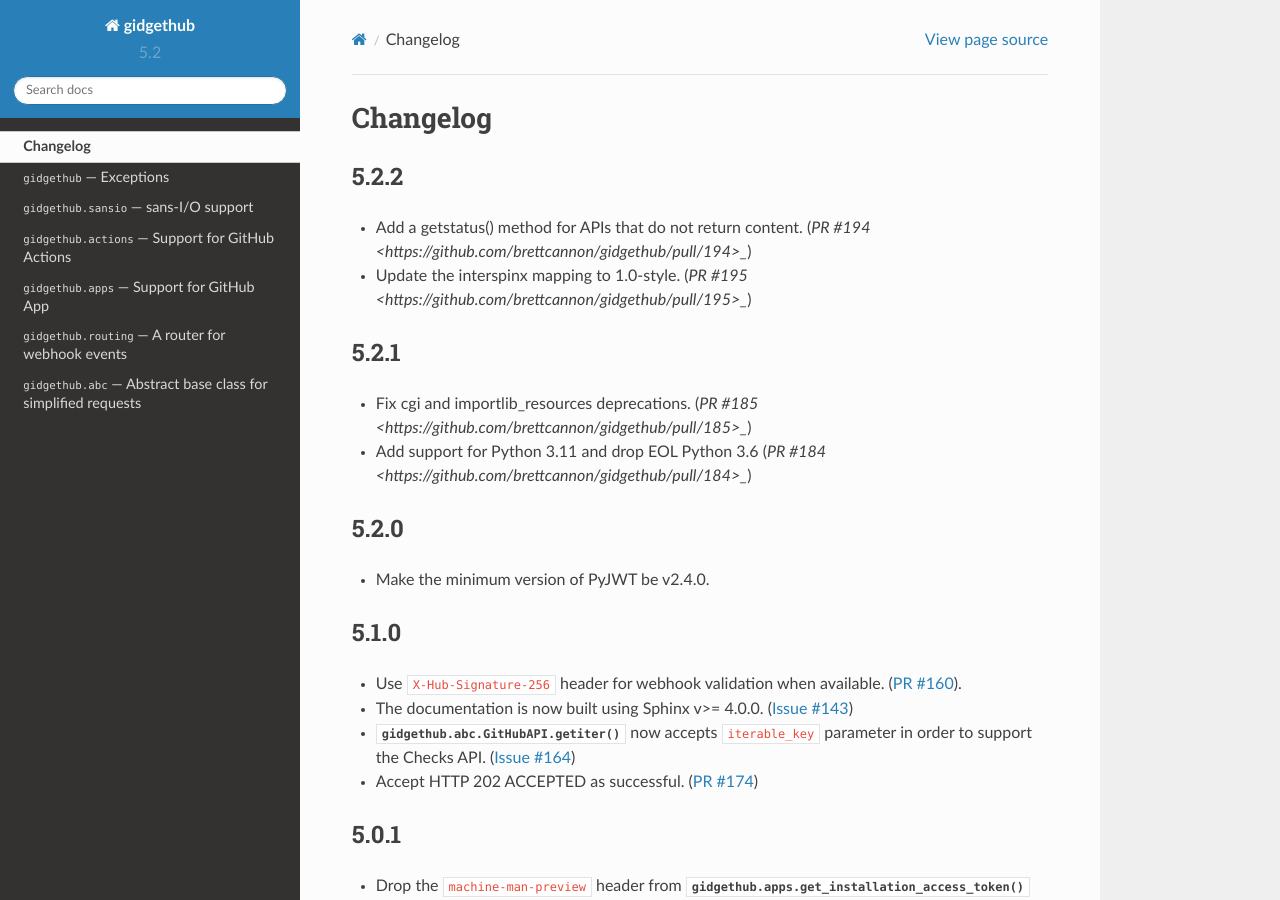
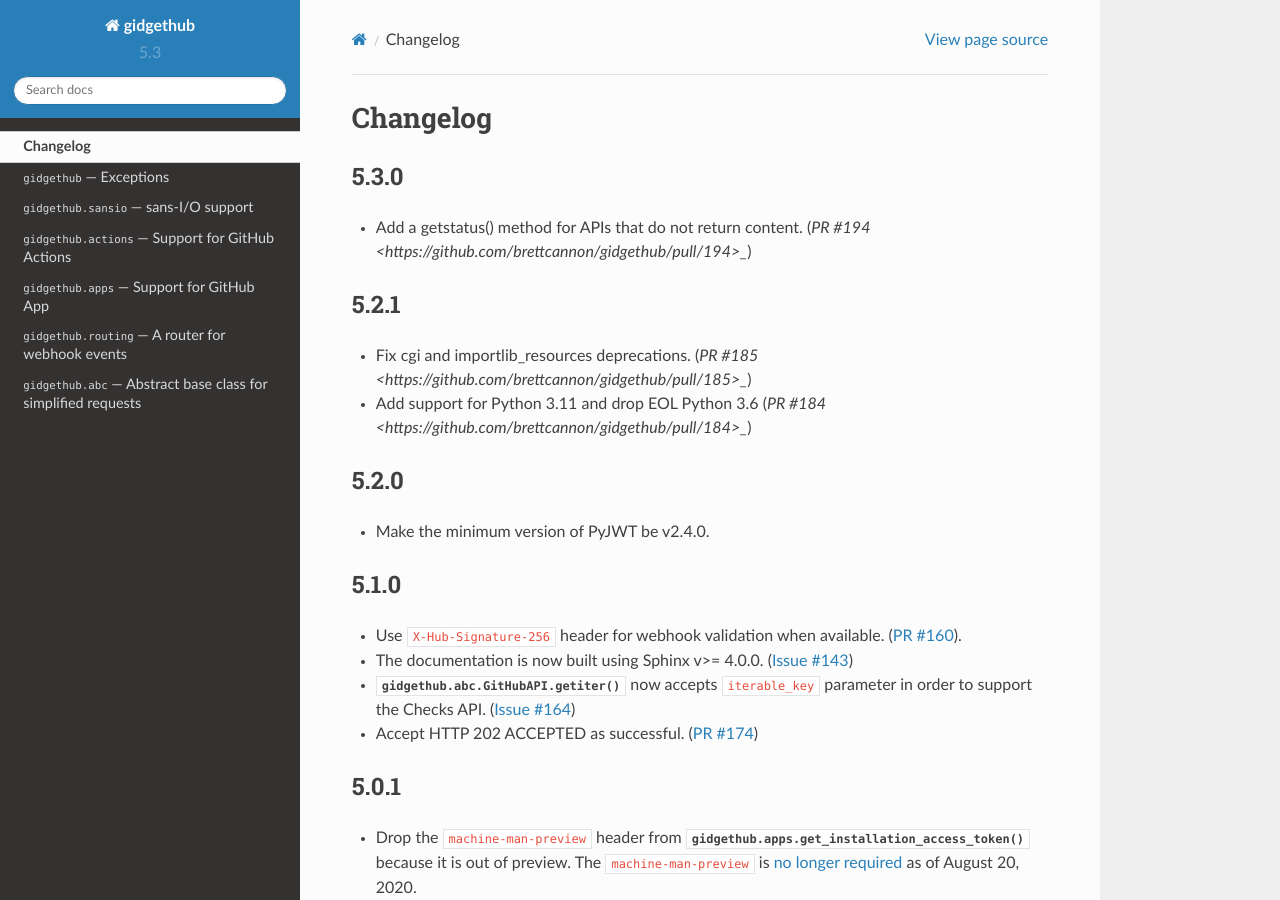
Before and after one commit to gidgethub/gidgethub, a Sphinx documentation site: the page built from docs/changelog.rst, in a window 1280 px wide and 900 px high. Built offline with Sphinx 7.4.7 and the Read the Docs theme 2.0.0, drawn with Linux system fonts in a browser that asks for light colours; pages that are not in the unit, such as notebooks, are missing from menus.

Commit message:
Bump the version to 5.3.0
- bumped the minor version
- removed the extra changelog entry for 195

```diff
--- a/docs/changelog.rst
+++ b/docs/changelog.rst
@@ -1,14 +1,11 @@
 Changelog
 =========
 
-5.2.2
+5.3.0
 -----
 
 - Add a getstatus() method for APIs that do not return content.
   (`PR #194 <https://github.com/brettcannon/gidgethub/pull/194>_`)
-
-- Update the interspinx mapping to 1.0-style.
-  (`PR #195 <https://github.com/brettcannon/gidgethub/pull/195>_`)
 
 5.2.1
 -----
--- a/gidgethub/__init__.py
+++ b/gidgethub/__init__.py
@@ -1,5 +1,5 @@
 """An async GitHub API library"""
-__version__ = "5.2.2"
+__version__ = "5.3.0"
 
 import http
 from typing import Any, Optional
```
